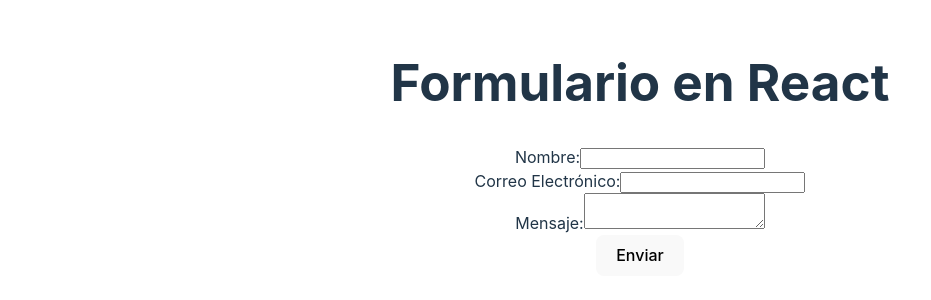
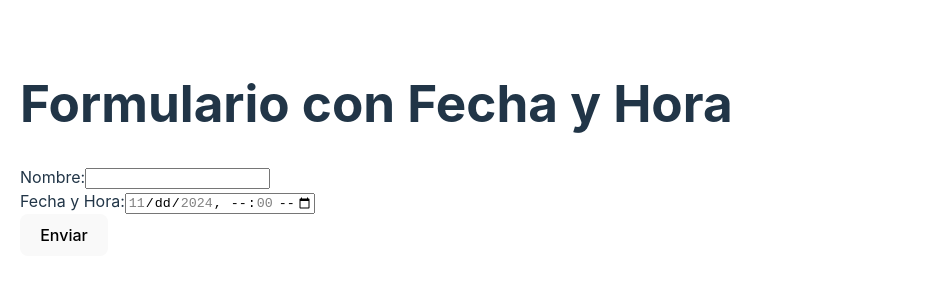
Before and after one commit to juanlto87/formulario, a React (Vite) app: page / in a window 1280 px wide. Shown: the part 252-552 px from the top of the page, without its empty margins (0-931 px from the left). Built offline with nearby package versions, Linux system fonts and the light colour scheme.

Commit message:
Formulario fecha y hora

```diff
--- a/src/App.jsx
+++ b/src/App.jsx
@@ -1,15 +1,9 @@
-import { useState } from 'react'
-import reactLogo from './assets/react.svg'
-import viteLogo from '/vite.svg'
-import './App.css'
-
-// src/App.jsx
+import React, { useState } from "react";
 
 function App() {
   const [formData, setFormData] = useState({
     name: "",
-    email: "",
-    message: "",
+    dateTime: "",
   });
 
   const handleChange = (e) => {
@@ -19,6 +13,7 @@
 
   const handleSubmit = async (e) => {
     e.preventDefault();
+
     try {
       const response = await fetch("http://localhost:5000/api/save", {
         method: "POST",
@@ -27,25 +22,25 @@
         },
         body: JSON.stringify(formData),
       });
+
       if (response.ok) {
-        alert("Datos enviados correctamente");
-        setFormData({ name: "", email: "", message: "" });
+        alert("Formulario enviado con éxito.");
+        setFormData({ name: "", dateTime: "" });
       } else {
-        alert("Error al enviar los datos");
+        alert("Error al enviar el formulario.");
       }
     } catch (error) {
-      console.error("Error al enviar los datos:", error);
-      alert("No se pudo conectar con el servidor.");
+      console.error("Error al conectar con el backend:", error);
+      alert("No se pudo enviar el formulario.");
     }
   };
 
   return (
     <div style={{ padding: "20px" }}>
-      <h1>Formulario en React</h1>
+      <h1>Formulario con Fecha y Hora</h1>
       <form onSubmit={handleSubmit}>
         <div>
-          <label>
-            Nombre:
+          <label>Nombre:</label>
           <input
             type="text"
             name="name"
@@ -53,30 +48,19 @@
             onChange={handleChange}
             required
           />
-          </label>
         </div>
         <div>
-          <label>
-            Correo Electrónico:
+          <label>Fecha y Hora:</label>
           <input
-              type="email"
-              name="email"
-              value={formData.email}
+            type="datetime-local"
+            name="dateTime"
+            min="2024-11-27T05:00"
+            max="2024-11-28T20:00"
+            step="3600"
+            value={formData.dateTime}
             onChange={handleChange}
             required
           />
-          </label>
-        </div>
-        <div>
-          <label>
-            Mensaje:
-            <textarea
-              name="message"
-              value={formData.message}
-              onChange={handleChange}
-              required
-            />
-          </label>
         </div>
         <button type="submit">Enviar</button>
       </form>
```
Lines whose indentation alone changed are shown as unchanged.
